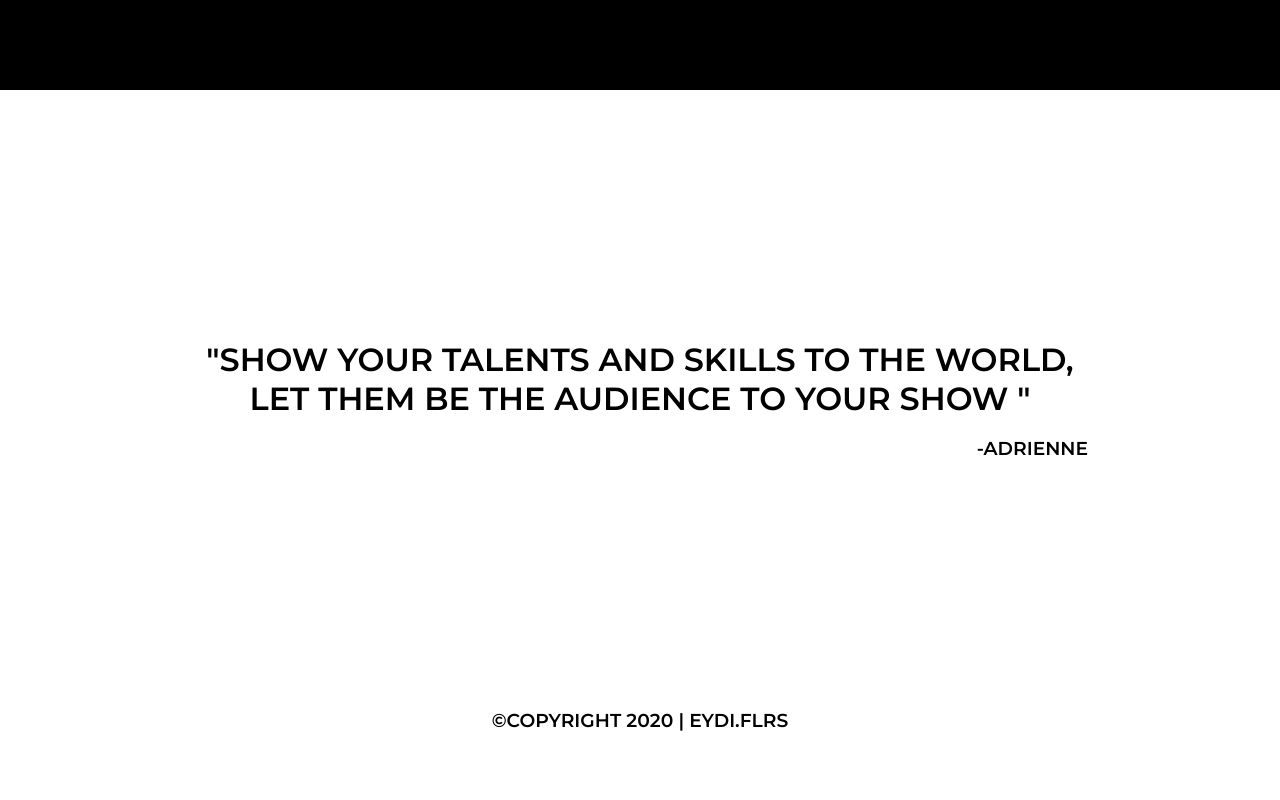
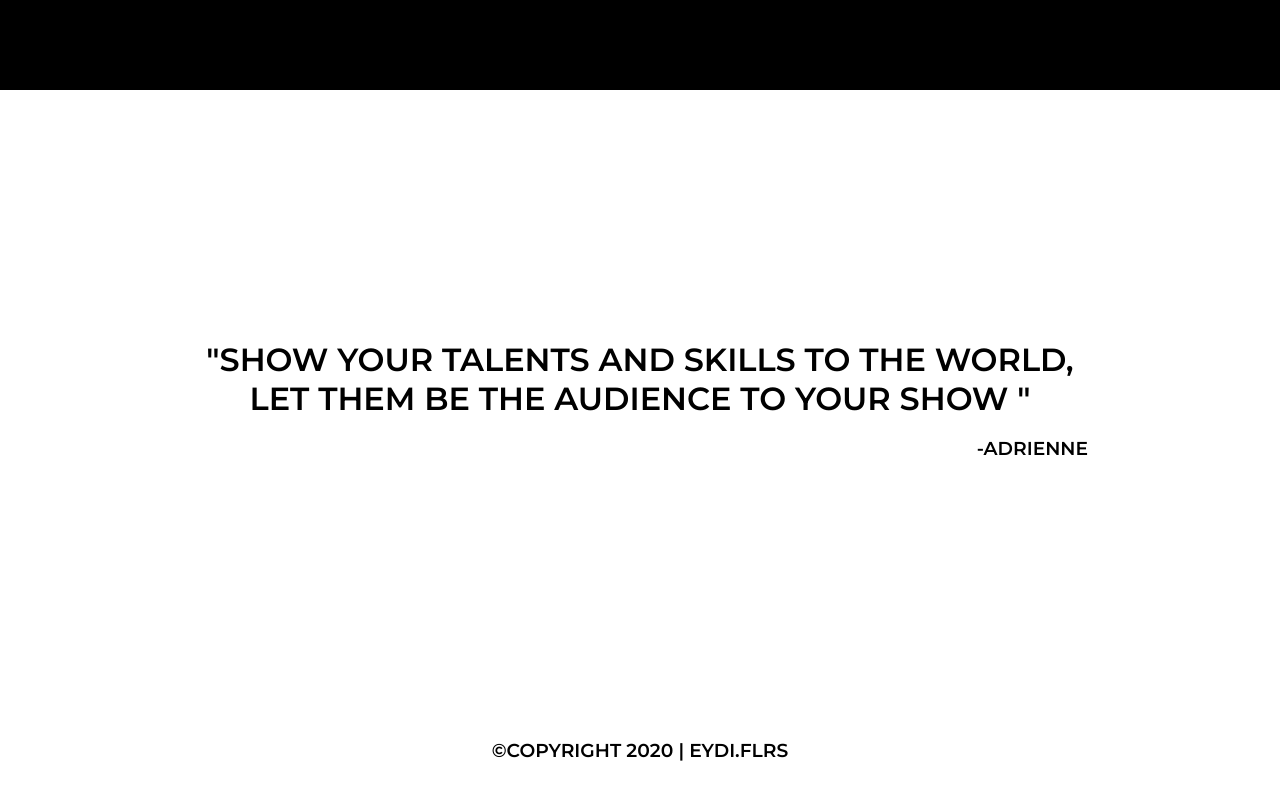
Before and after one commit to Eydi-Flrs/Eydi-Flrs.github.io, a plain HTML site: page about.html in a window 1280 px wide. Shown: the part 710-1510 px from the top of the page. Drawn offline with Linux system fonts and the light colour scheme.

Commit message:
index/css

```diff
--- a/style.css
+++ b/style.css
@@ -166,8 +166,9 @@ img {
 }
 
 footer {
-  bottom: 20px;
+  bottom: 30px;
   text-align: center;
+  padding-top: 30px;
 }
 
 .aboutcontent {
```
Also changed, not shown: index.html (+1 -1 lines).
